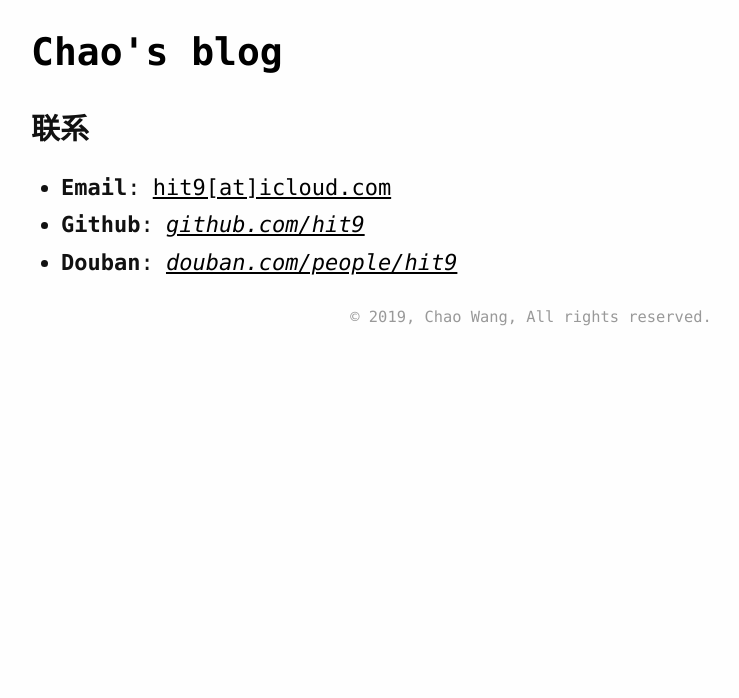
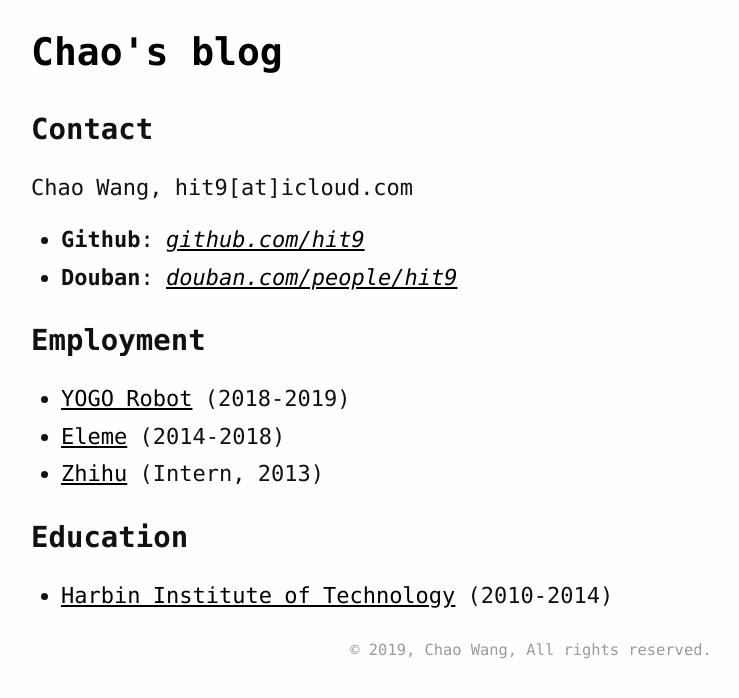
Before and after one commit to gfphoto/writings.sh, a Jekyll site: the page built from contact.md, in a window 1280 px wide. Shown: the top 698 px of the page, without its empty margins (109-848 px from the left). Built offline with Jekyll 4.4.1, drawn with Linux system fonts in a browser that asks for light colours.

Commit message:
Add contacts

```diff
--- a/contact.md
+++ b/contact.md
@@ -4,8 +4,19 @@
 permalink: /contact
 ---
 
-### 联系
+### Contact
 
-* **Email**: [hit9[at]icloud.com](mailto: hit9@icloud.com)
+Chao Wang, hit9[at]icloud.com
+
 * **Github**: [*github.com/hit9*](https://github.com/hit9)
 * **Douban**: [*douban.com/people/hit9*](https://www.douban.com/people/hit9)
+
+### Employment
+
+* [YOGO Robot](https://www.yogorobot.com) (2018-2019)
+* [Eleme](https://ele.me) (2014-2018)
+* [Zhihu](https://www.zhihu.com) (Intern, 2013)
+
+### Education
+
+* [Harbin Institute of Technology](http://www.hit.edu.cn) (2010-2014)
```
